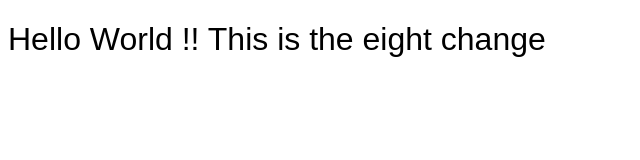
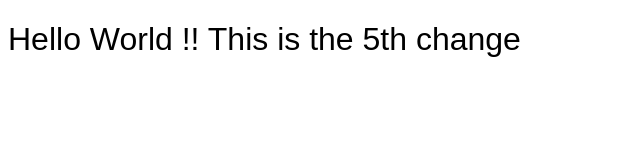
Before and after one commit to chakilams/simple-nginx-app, a plain HTML site: page index.html in a window 1280 px wide. Shown: the whole page, without its empty margins (0-640 px from the left). Drawn offline with Linux system fonts and the light colour scheme.

Commit message:
5th change written

```diff
--- a/index.html
+++ b/index.html
@@ -15,7 +15,7 @@
 <body>
 
     <h1>
-        Hello World !! This is the eight change
+        Hello World !! This is the 5th change
     </h1>
 
 </body>
```
